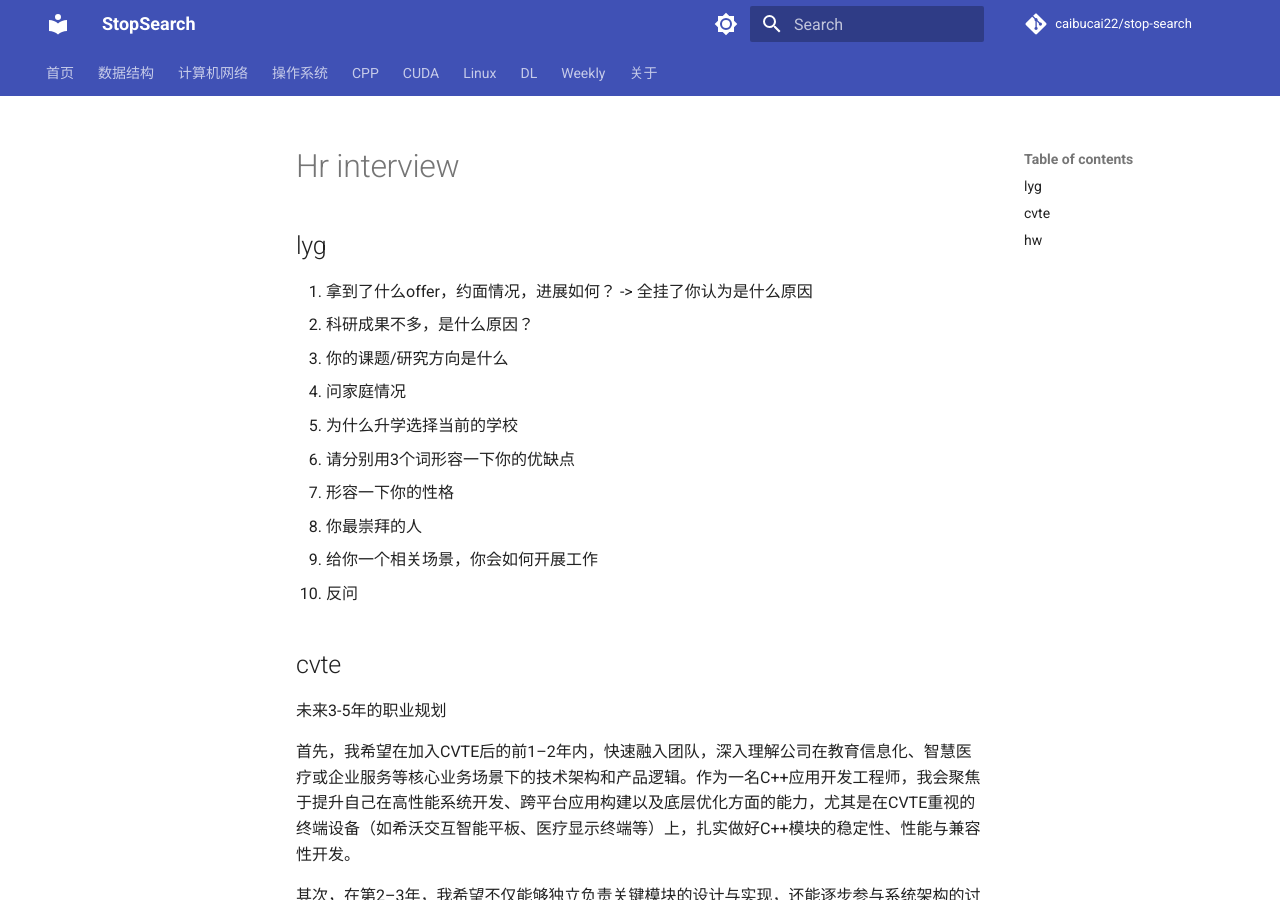
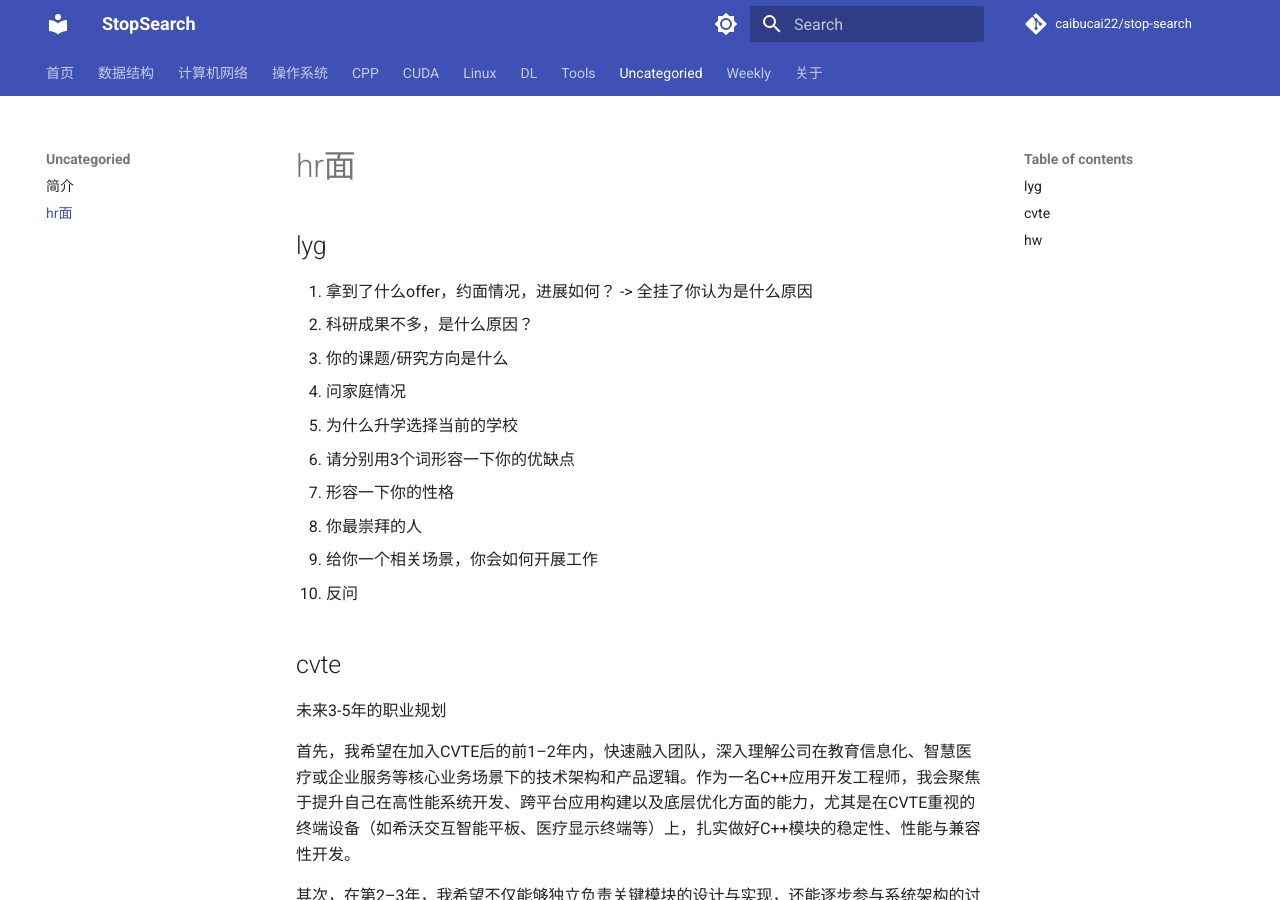
Before and after one commit to caibucai22/stop-search, an MkDocs documentation site: the page built from docs/uncategoried/hr_interview.md, in a window 1280 px wide and 900 px high. Built offline with MkDocs 1.6.1 and Material for MkDocs 9.7.7, drawn with Linux system fonts in a browser that asks for light colours; comment, search, counter and statistics services are not loaded.

Commit message:
update nav

```diff
--- a/mkdocs.yml
+++ b/mkdocs.yml
@@ -55,6 +55,10 @@ nav:
   - DL:
     - CV: cv/index.md
     - LLM: llm/index.md
+  - Tools: tools/index.md
+  - Uncategoried:
+    - 简介: uncategoried/index.md
+    - hr面: uncategoried/hr_interview.md
   - Weekly: weekly/index.md
   - 关于: about/index.md
 
```
